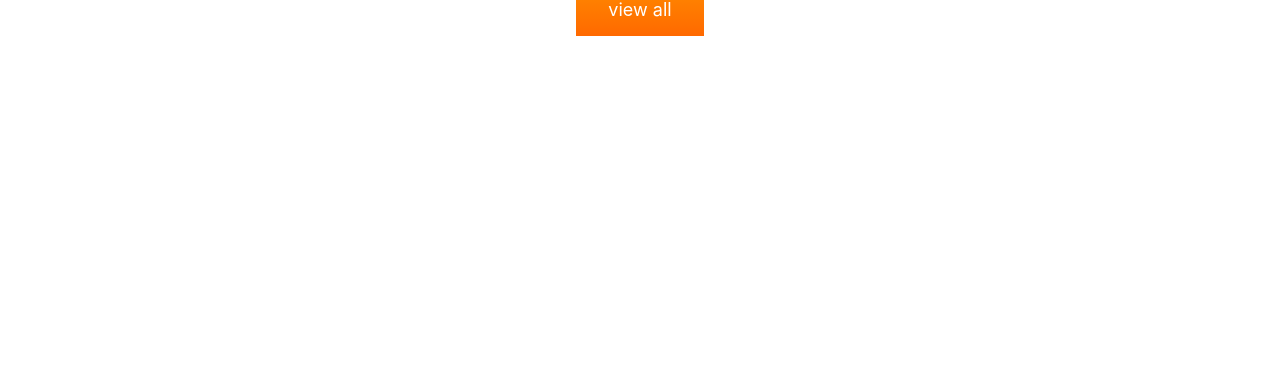
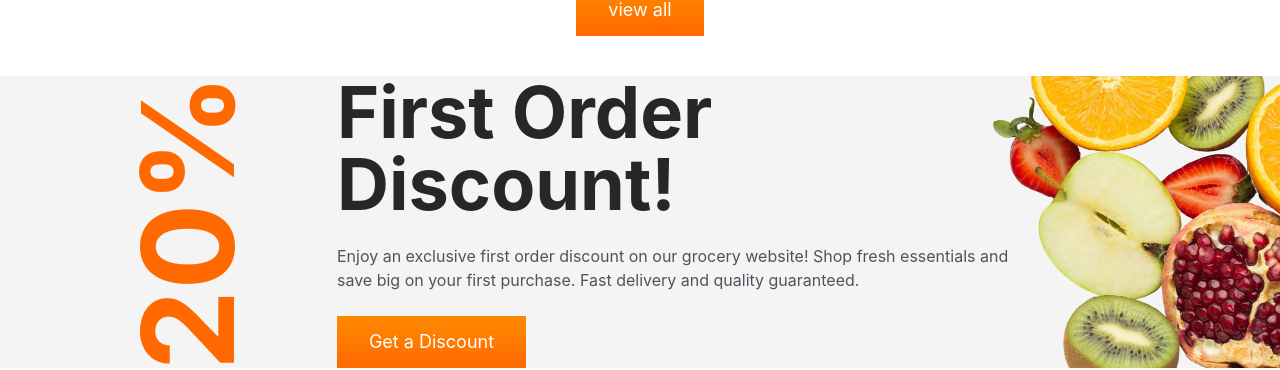
Before and after one commit to pawangrover100/-Multipage-Grocery-Website-with-React-Tailwind-CSS, a React (Vite) app: page / in a window 1280 px wide. Shown: the part 3548-3918 px from the top of the page. Before the commit the page ends 3624 px from the top, so only its background shows below. Built offline with nearby package versions, Linux system fonts and the light colour scheme.

Commit message:
Discount.jsx complete

```diff
--- a/src/components/Discount/Discount.jsx
+++ b/src/components/Discount/Discount.jsx
@@ -1,9 +1,23 @@
-import React from 'react'
-
+import React from "react";
+import Button from "../Button/Button";
+import FreshFruits from "../../assets/Grocery Website Assets/fresh-fruits.png"
 function Discount() {
   return (
-    <div>Discount</div>
-  )
+    <section className="bg-zinc-100 bg-no-repeat bg-contain bg-right" style={{backgroundImage:`url(${FreshFruits})`}}>
+      <div className="max-w-[1400pz] mx-auto px-10 flex py1-10">
+        <span className="text-9xl text-orange-500 font-bold traform -rotate-90 h-fit self-center">20%</span>
+        <div className="max-w-[700px]">
+          <h3 className="text-7xl text-zinc-800 font-bold">First Order Discount!</h3>
+          <p className="text-zinc-600 my-6 ">
+            Enjoy an exclusive first order discount on our grocery website! Shop
+            fresh essentials and save big on your first purchase. Fast delivery
+            and quality guaranteed.
+          </p>
+          <Button content="Get a Discount " />
+        </div>
+      </div>
+    </section>
+  );
 }
 
-export default Discount
+export default Discount;
--- a/src/components/Home/Home.jsx
+++ b/src/components/Home/Home.jsx
@@ -4,6 +4,7 @@ import Hero from '../Hero/Hero'
 import Category from '../Category/Category'
 import Values from '../Values/Values'
 import Products from '../Products/Products'
+import Discount from '../Discount/Discount'
 
 function Home() {
   return (
@@ -12,6 +13,7 @@ function Home() {
     <Category />
     <Values />
     <Products />
+    <Discount />
     </div>
 
   )
```
